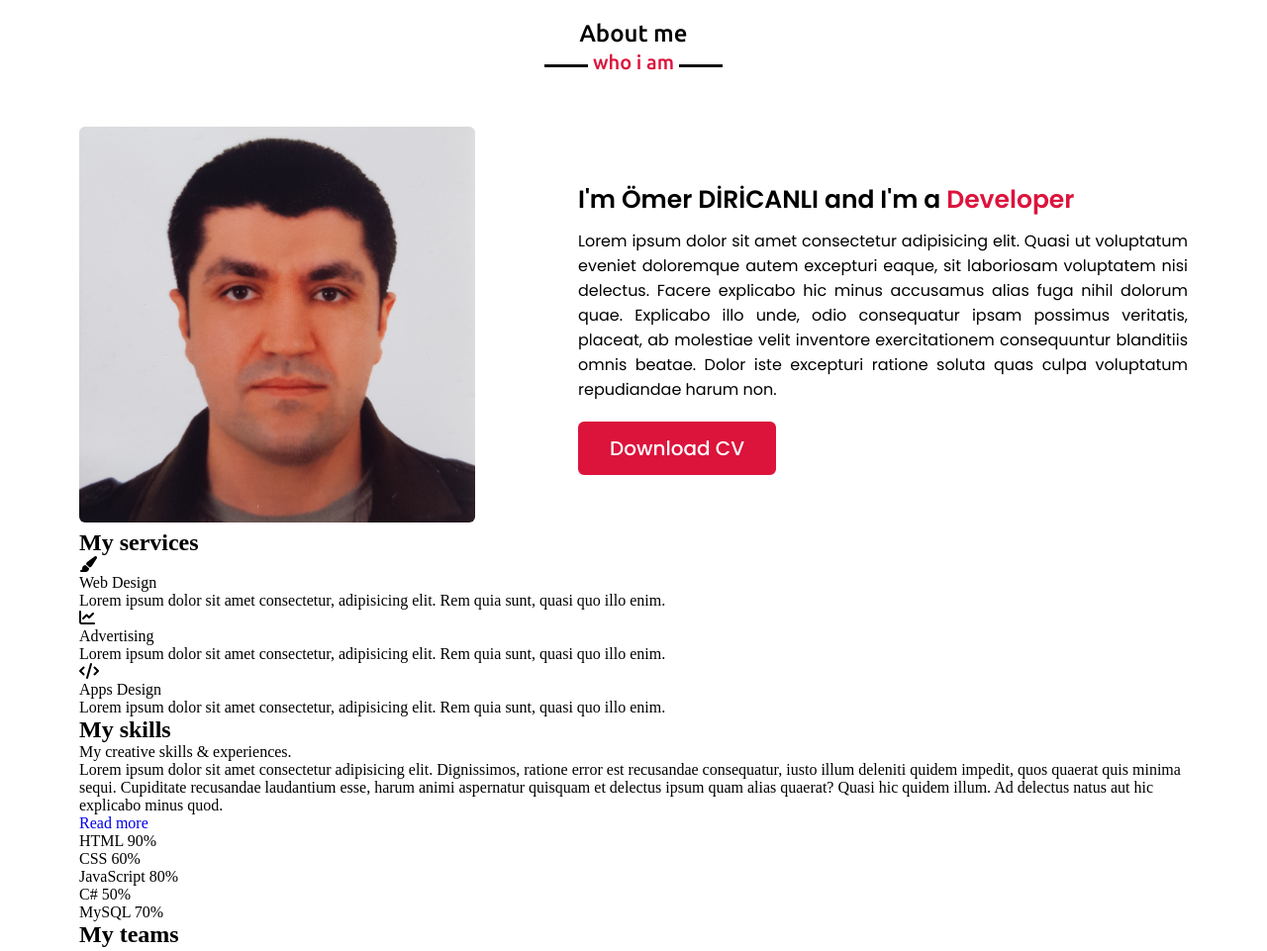
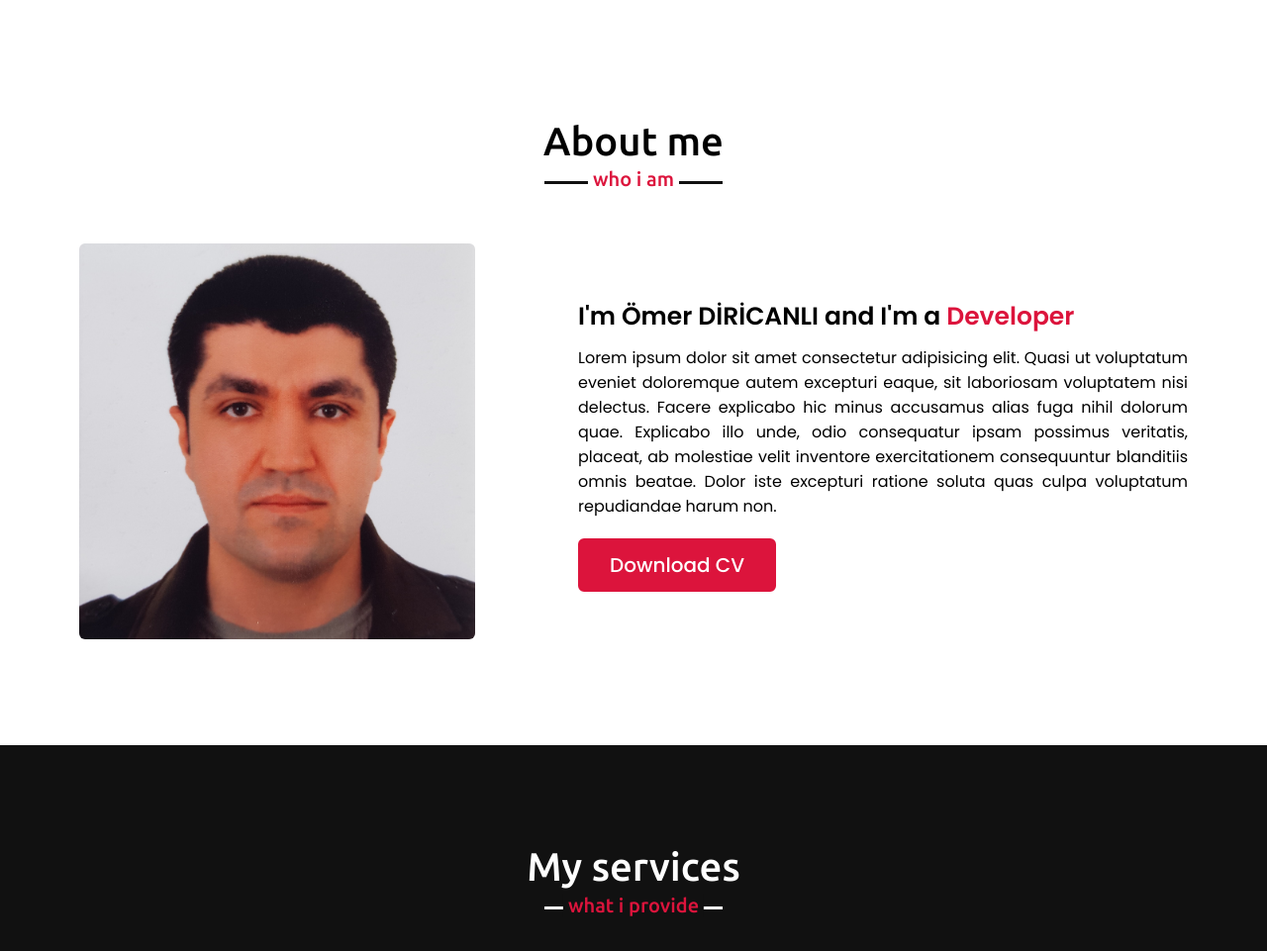
Before and after one commit to Omrdrcnl/MyPortfolio, a plain HTML site: page index.html in a window 1280 px wide. Shown: the part 860-1821 px from the top of the page at 99% size. Drawn offline with nearby package versions, Linux system fonts and the light colour scheme.

Commit message:
CreateServicesSectionCss

```diff
--- a/style.css
+++ b/style.css
@@ -5,6 +5,57 @@
     box-sizing: border-box;
     text-decoration: none !important;
 }
+/* all similar content styling codes */
+section{
+    padding: 100px 0;
+}
+.max-width{
+    max-width: 1300px;
+    padding: 0 80px;
+    margin: auto;
+}
+.about, .services, .skills, .teams, .contact, footer{
+    font-family: 'Poppins', sans-serif;
+}
+.about .about-content,
+.services .serv-content,
+.skills .skills-content,
+.contact .contact-content{
+    display: flex;
+    flex-wrap: wrap;
+    align-items: center;
+    justify-content: space-between;
+}
+section .title{
+    position: relative;
+    text-align: center;
+    font-size: 40px;
+    font-weight: 500;
+    margin-bottom: 60px;
+    padding-bottom: 20px;
+    font-family: 'Ubuntu', sans-serif;
+}
+section .title::before{
+    content: "";
+    position: absolute;
+    bottom: 0px;
+    left: 50%;
+    width: 180px;
+    height: 3px;
+    background: #111;
+    transform: translateX(-50%);
+}
+section .title::after{
+    position: absolute;
+    bottom: -8px;
+    left: 50%;
+    font-size: 20px;
+    color: crimson;
+    padding: 0 5px;
+    background: #fff;
+    transform: translateX(-50%);
+}
+
 
 /* Navbar */
 .navbar{
@@ -13,7 +64,7 @@
     /* background-color: crimson; */
     padding: 30px 0;
     font-family: "ubuntu", sans-serif;
-    transition: all 0.3s ease;
+    transition: all 0.8s ease;
     z-index: 999;
 }
 .navbar.sticky{
@@ -50,7 +101,7 @@
     font-size: 18px;
     font-weight: 400;
     margin-left: 25px ;
-    transition: color 0.3s ease-in;
+    transition: color 0.8s ease;
 }
 
 .navbar .menu li a:hover{
@@ -201,6 +252,52 @@
     background: none;
 }
 
+/* services section styling */
+.services, .teams{
+    color:#fff;
+    background: #111;
+    font-family: 'Poppins', sans-serif;
+}
+.services .title::before,
+.teams .title::before{
+    background: #fff;
+}
+.services .title::after,
+.teams .title::after{
+    background: #111;
+    content: "what i provide";
+}
+.services .serv-content .card{
+    width: calc(33% - 20px);
+    background: #222;
+    text-align: center;
+    border-radius: 6px;
+    padding: 50px 25px;
+    cursor: pointer;
+    transition: all 0.3s ease;
+}
+.services .serv-content .card:hover{
+    background: crimson;
+}
+.services .serv-content .card .box{
+    transition: all 0.3s ease;
+}
+.services .serv-content .card:hover .box{
+    transform: scale(1.05);
+}
+.services .serv-content .card i{
+    font-size: 50px;
+    color: crimson;
+    transition: color 0.3s ease;
+}
+.services .serv-content .card:hover i{
+    color: #fff;
+}
+.services .serv-content .card .text{
+    font-size: 25px;
+    font-weight: 500;
+    margin: 10px 0 7px 0;
+}
 
 
 
@@ -274,6 +371,10 @@
     .about .about-content .right{
         flex: 100%;
     }
+    .services .serv-content .card{
+        width: calc(50% - 10px);
+        margin-bottom: 20px;
+    }
 
 }
 @media (max-width: 690px) {
@@ -289,6 +390,9 @@
     .home .home-content a{
         font-size: 20px;
     }
+    .services .serv-content .card{
+        width: 100%;
+    }
 
 }
 @media (max-width: 500px) {
```
